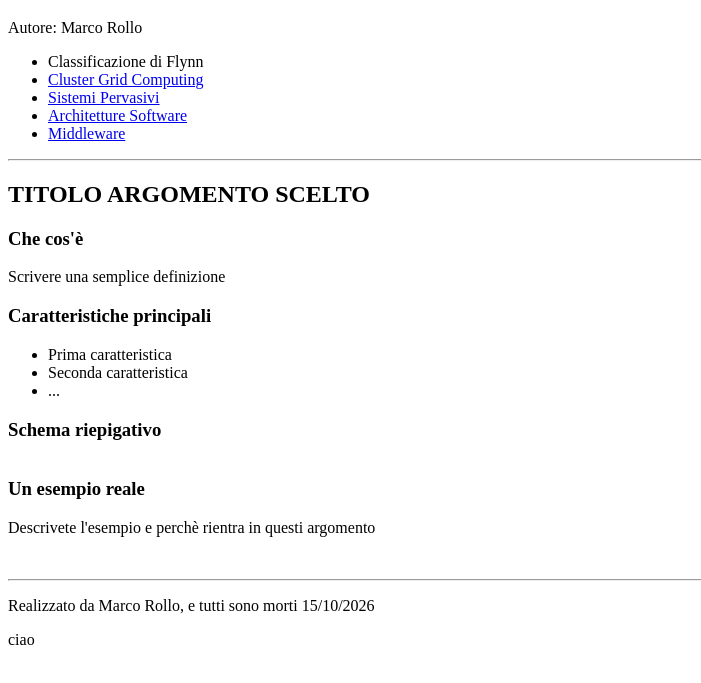
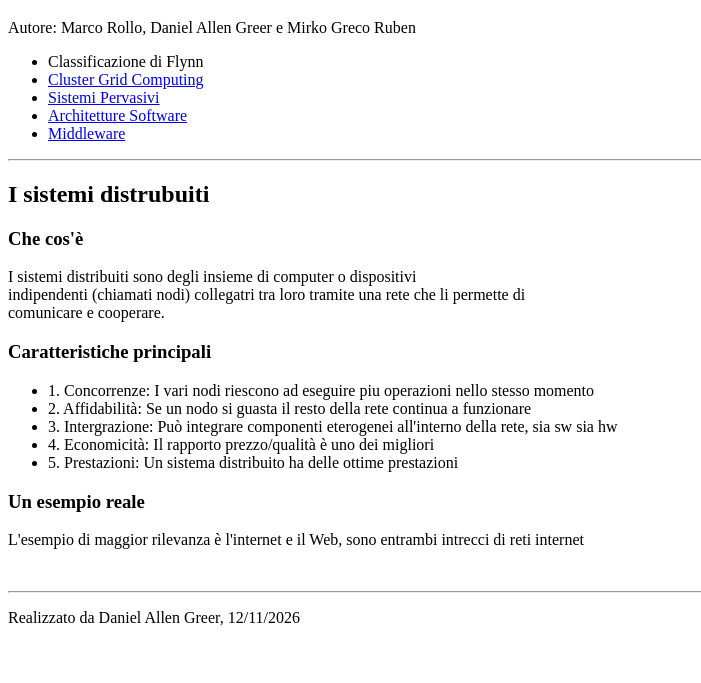
Before and after one commit to marco7408/architetture-distribuite, a plain HTML site: page index.html in a window 1280 px wide. Shown: the part 61-744 px from the top of the page, without its empty margins (0-701 px from the left). Drawn offline with Linux system fonts and the light colour scheme.

Commit message:
Aggiornato file index

```diff
--- a/index.html
+++ b/index.html
@@ -13,14 +13,14 @@ index.html condiviso
 <head>
     <meta charset="UTF-8">
     <meta name="viewport" content="width=device-width, initial-scale=1.0">
-    <title>Modelli Architetturali</title>
+    <title>ARCHITETTURE DEI SISTEMI DISTRIBUITI</title>
 </head>
 <body>
 
     <!-- Intestazione: uguale in tutte le pagine-->
     <header>
         <h1>Architetture distribuite - modelli architetturali</h1>
-        <p>Autore: Marco Rollo</p>
+        <p>Autore: Marco Rollo, Daniel Allen Greer e Mirko Greco Ruben</p>
     </header>
 
     <nav>
@@ -38,36 +38,34 @@ index.html condiviso
     <!-- contenuto da fare voi-->
     <main>
         <!-- 2. Titolo argomento -->
-        <h2>TITOLO ARGOMENTO SCELTO</h2>
+        <h2>I sistemi distrubuiti</h2>
 
         <!-- 3. Presentazione dell'argomento -->
         <section>
             <h3>Che cos'è</h3>
-            <p>Scrivere una semplice definizione</p>
+            <p>I sistemi distribuiti sono degli insieme di computer o dispositivi <br>
+                indipendenti (chiamati nodi) collegatri tra loro tramite una rete che li permette di <br>
+                comunicare e cooperare.
+            </p>
         </section>
 
         <!-- 4. Elenco delle caratteristiche principali -->
         <section>
             <h3>Caratteristiche principali</h3>
             <ul>
-                <li>Prima caratteristica</li>
-                <li>Seconda caratteristica</li>
-                <li>...</li>
+                <li>1. Concorrenze: I vari nodi riescono ad eseguire piu operazioni nello stesso momento</li>
+                <li>2. Affidabilità: Se un nodo si guasta il resto della rete continua a funzionare</li>
+                <li>3. Intergrazione: Può integrare componenti eterogenei all'interno della rete, sia sw sia hw</li>
+                <li>4. Economicità: Il rapporto prezzo/qualità è uno dei migliori</li>
+                <li>5. Prestazioni: Un sistema distribuito ha delle ottime prestazioni</li>
+
             </ul>
-        </section>
-
-        <!-- 5 Tabella riassuntiva -->
-        <section>
-           <h3>Schema riepigativo</h3>
-           <table>
-               <!-- inserire contenuto in righe e colonne -->
-           </table>
         </section>
 
         <!-- 6. Esempio reale a scelta -->
         <section>
             <h3>Un esempio reale</h3>
-            <p>Descrivete l'esempio e perchè rientra in questi argomento</p>
+            <p>L'esempio di maggior rilevanza è l'internet e il Web, sono entrambi intrecci di reti internet</p>
         </section>
 
         <img><!-- 7. immagine a scelta-->
@@ -76,10 +74,8 @@ index.html condiviso
     <hr>
 
     <footer>
-        <p>Realizzato da Marco Rollo, e tutti sono morti 15/10/2026</p>
+        <p>Realizzato da Daniel Allen Greer, 12/11/2026</p>
     </footer>
-
-    ciao
 
 </body>
 </html>
```
